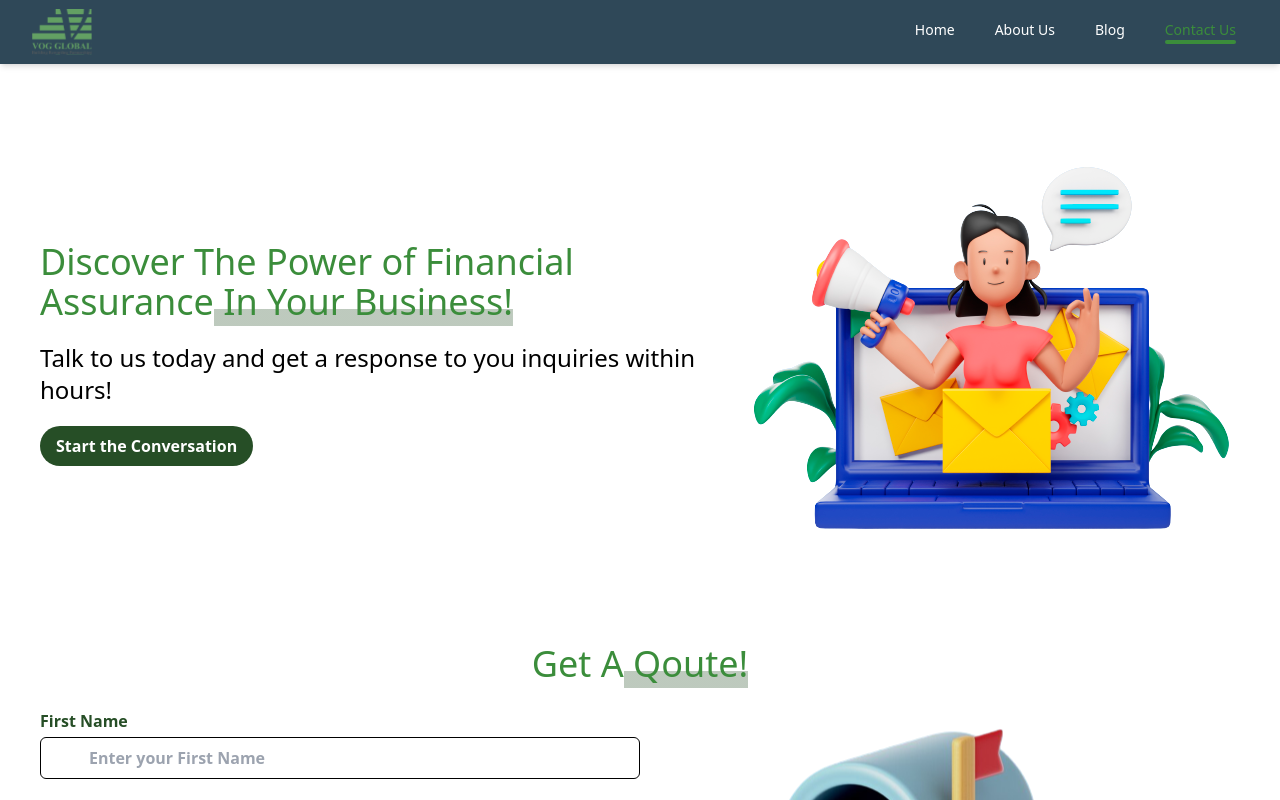
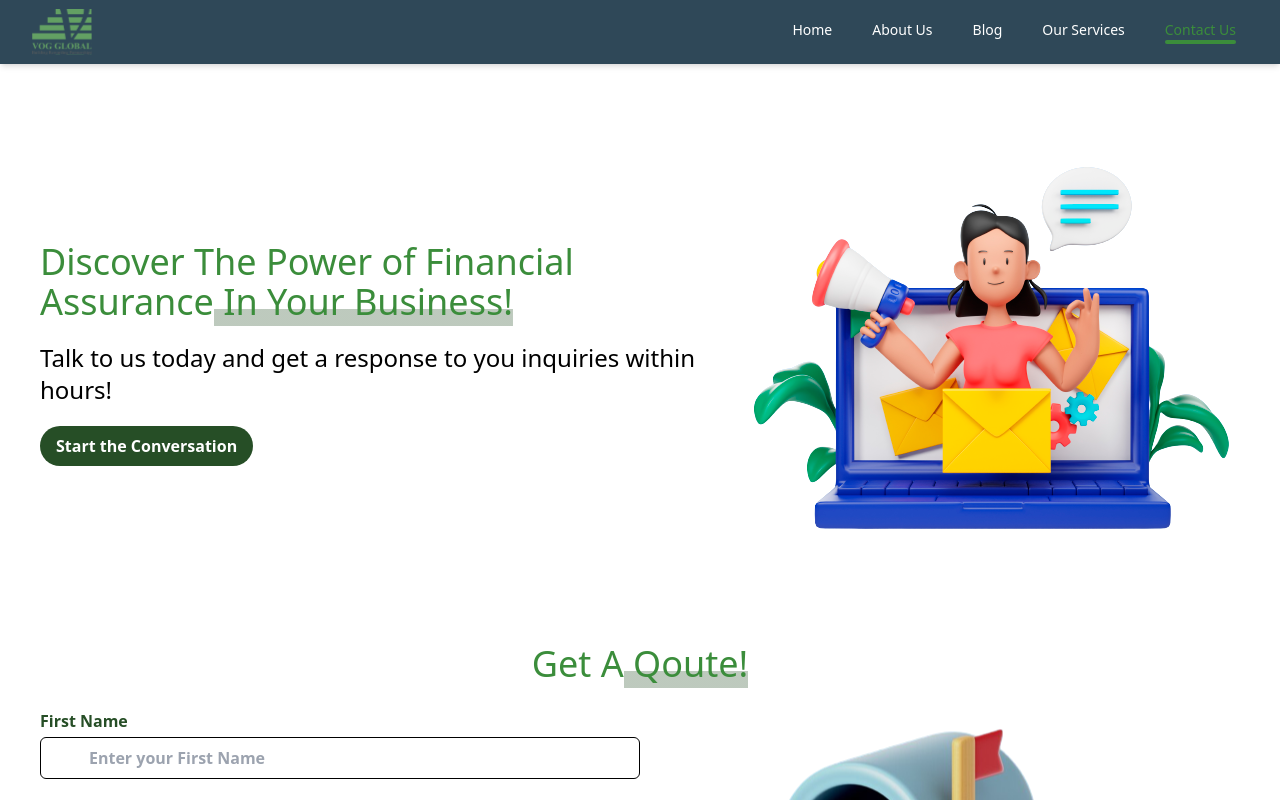
Before and after one commit to raji2004/vog-tech, a Next.js app: page /contact in a window 1280 px wide. Shown: the top 800 px of the page. Built offline with nearby package versions, Linux system fonts and the light colour scheme.

Commit message:
Update nav.tsx

```diff
--- a/src/components/nav.tsx
+++ b/src/components/nav.tsx
@@ -10,7 +10,7 @@ const navigationMenuItems = [
     { title: "Home", href: "/" },
     { title: "About Us", href: "/about" },
     { title: "Blog", href: "/blog" },
-    // { title: "Our Services", href: "/services" },
+    { title: "Our Services", href: "/services" },
     { title: "Contact Us", href: "/contact" },
 ];
 
```
